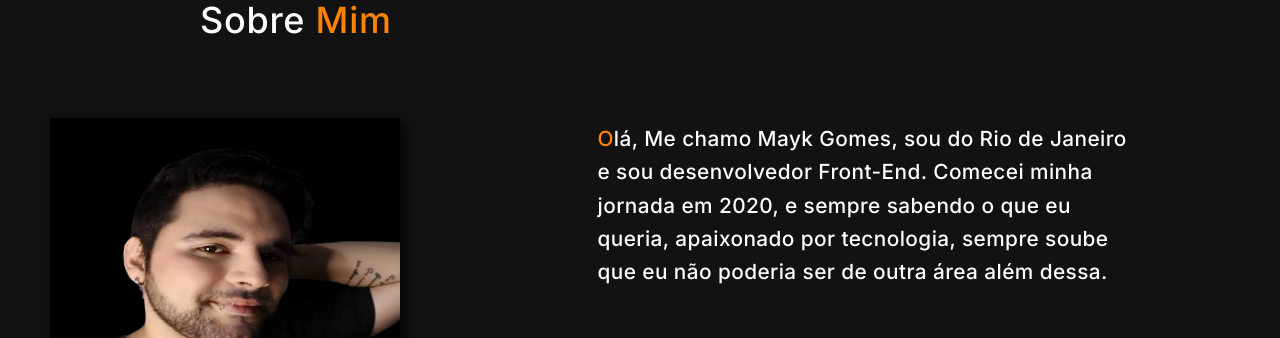
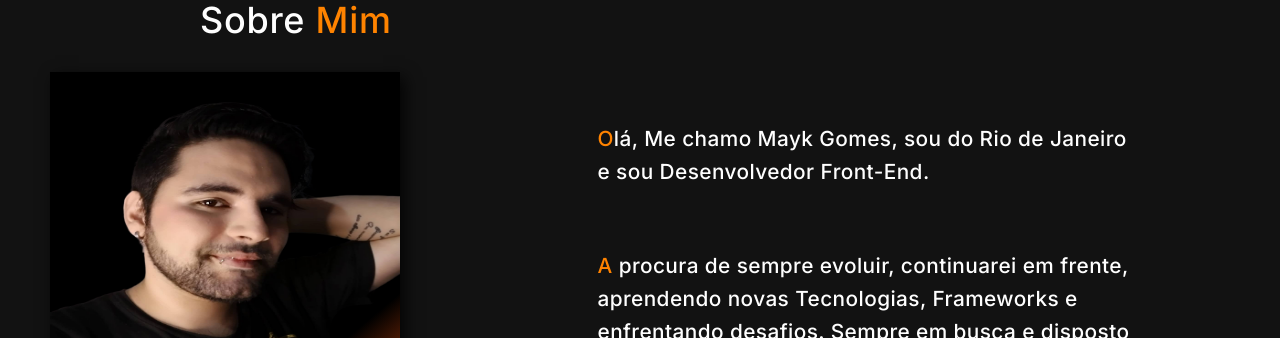
Before and after one commit to MaykGomes92/portfolio, a React (Create React App) app: page / in a window 1280 px wide. Shown: the part 802-1140 px from the top of the page. Built offline with nearby package versions, Linux system fonts and the light colour scheme.

Commit message:
Update index.js

```diff
--- a/src/components/SectionOne/index.js
+++ b/src/components/SectionOne/index.js
@@ -30,8 +30,7 @@ const SectionOne = () => {
         </div>
         <div className="textoBio">
           <h1 id="firstText">
-            <span>O</span>lá, Me chamo Mayk Gomes, sou do Rio de Janeiro e sou desenvolvedor Front-End.
-            Comecei minha jornada em 2020, e sempre sabendo o que eu queria, apaixonado por tecnologia, sempre soube que eu não poderia ser de outra área além dessa.
+            <span>O</span>lá, Me chamo Mayk Gomes, sou do Rio de Janeiro e sou Desenvolvedor Front-End.
           </h1>
           <h1 id="secondText">
             <span>A</span> procura de sempre evoluir, continuarei em frente, aprendendo novas Tecnologias, Frameworks e enfrentando desafios. Sempre em busca e disposto a me reinventar.<br/>Seja bem vindo ao meu Portfólio. o/
```
